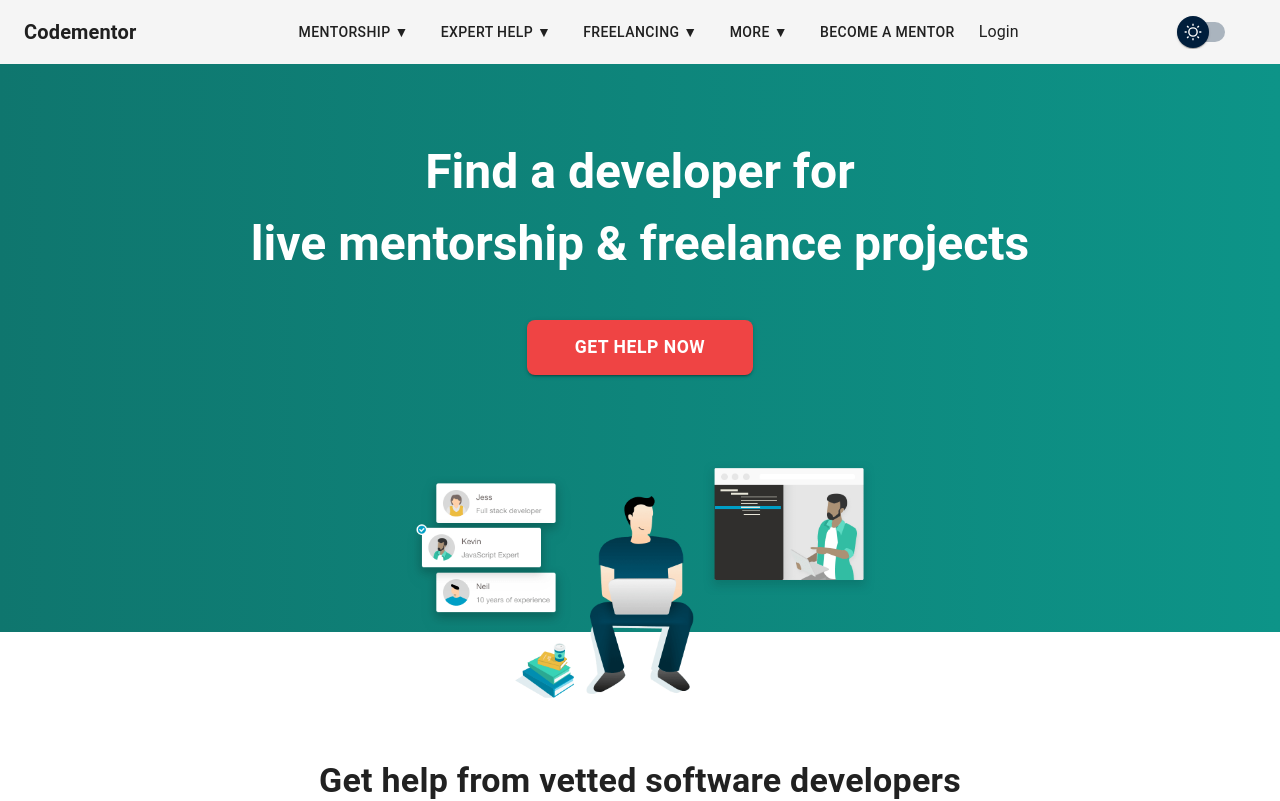
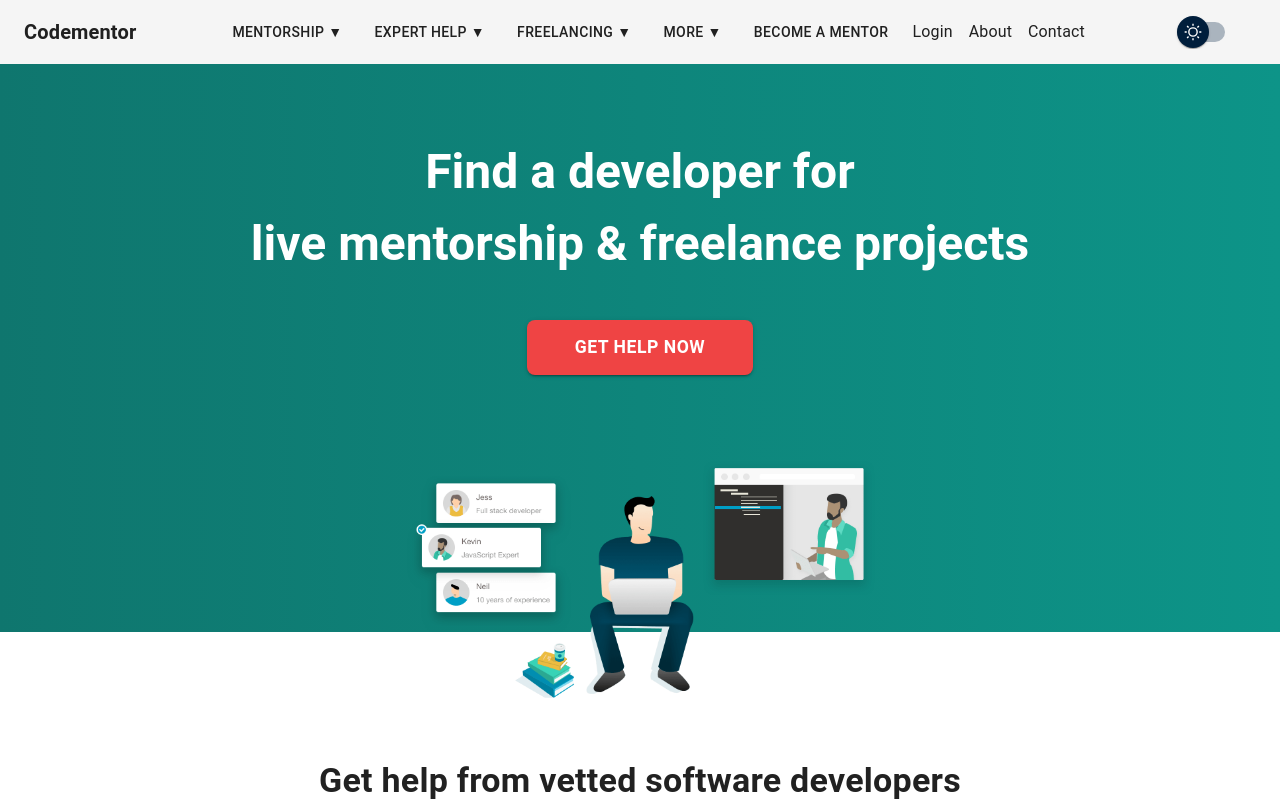
Before and after one commit to G3RGES/MUI-LandingPage, a React (Vite) app: page / in a window 1280 px wide. Shown: the top 801 px of the page. Built offline with nearby package versions, Linux system fonts and the light colour scheme.

Commit message:
Update Navbar.jsx

```diff
--- a/src/Components/Navbar/Navbar.jsx
+++ b/src/Components/Navbar/Navbar.jsx
@@ -167,6 +167,18 @@ export default function Navbar() {
           >
             Login
           </Link>
+          <Link
+            to="/about"
+            style={{ textDecoration: "none", color: "inherit" }}
+          >
+            About
+          </Link>
+          <Link
+            to="/contact"
+            style={{ textDecoration: "none", color: "inherit" }}
+          >
+            Contact
+          </Link>
         </Box>
 
         {/* Mobile Drawer */}
```
